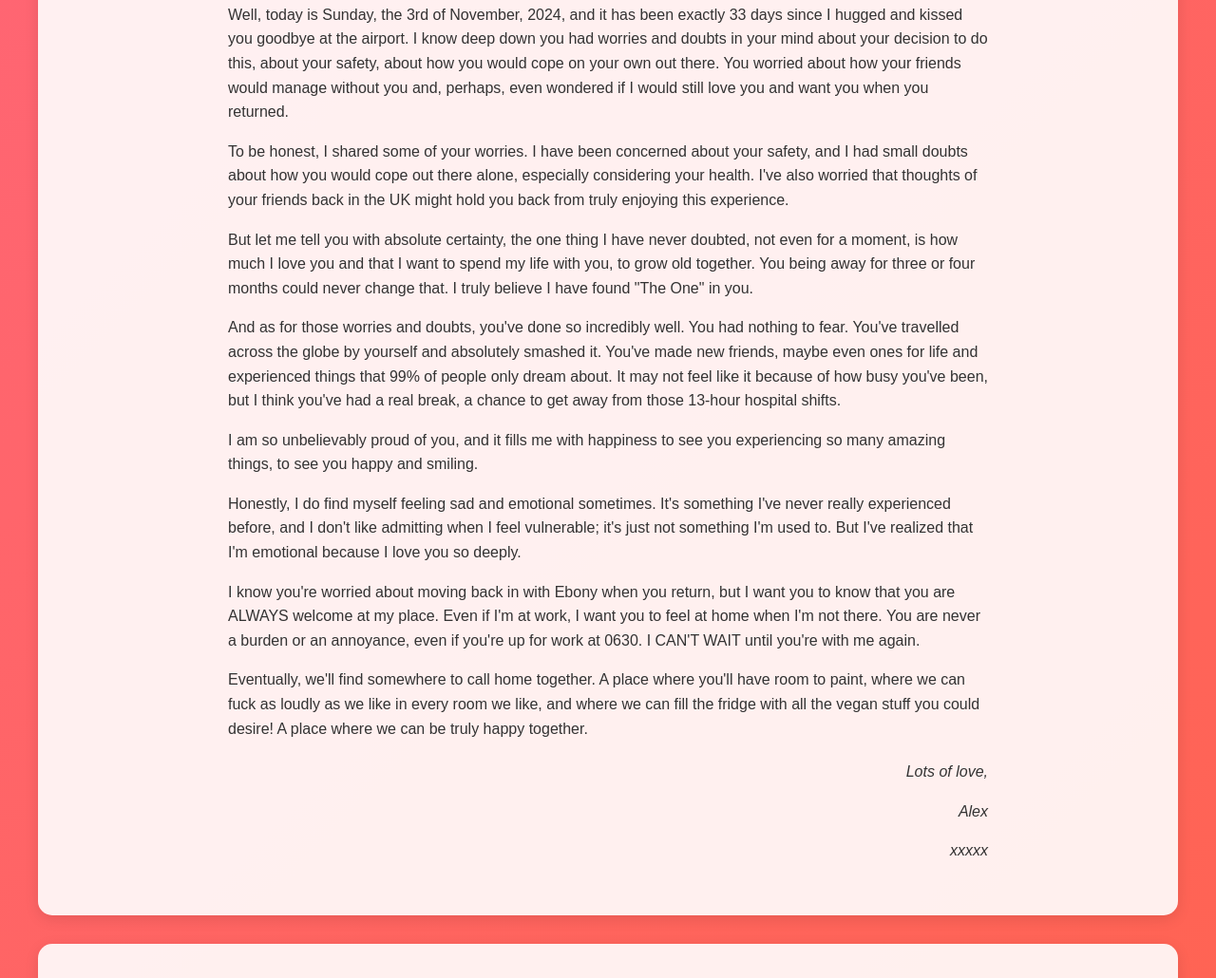
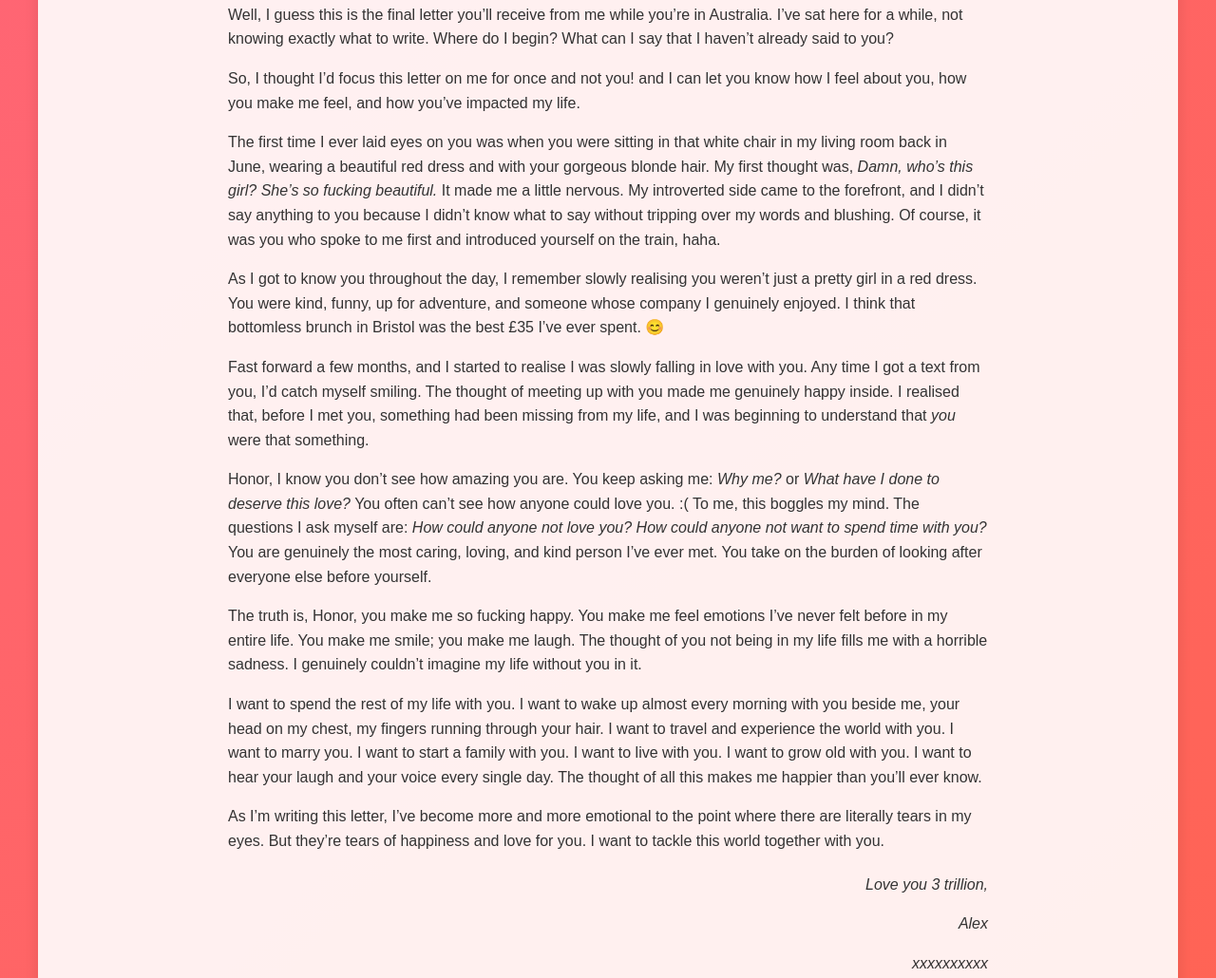
Before and after one commit to ShabalalaWATP/ShabalalaWATP.github.io, a plain HTML site: page index.html in a window 1280 px wide. Shown: the part 2327-3357 px from the top of the page at 95% size. Drawn offline with nearby package versions, Linux system fonts and the light colour scheme.

Commit message:
Update index.html

```diff
--- a/index.html
+++ b/index.html
@@ -42,11 +42,11 @@
     <section id="audio-buttons">
         <h2>Music for Honor</h2>
         <div class="button-container">
-            <button onclick="playAudio('audio/Pop-Dance12.mp3', this)">
+            <button onclick="playAudio('audio/A LOVE SONG.mp3', this)">
                 <img src="images/audio-icon.png" alt="Play" class="audio-icon">
                 <span class="button-text">Play Honors Dance Song</span>
             </button>
-            <button onclick="playAudio('audio/Pop-Rock12.mp3', this)">
+            <button onclick="playAudio('audio/A SEX SONG.mp3', this)">
                 <img src="images/audio-icon.png" alt="Play" class="audio-icon">
                 <span class="button-text">Play Honors Rock Song</span>
             </button>
@@ -76,7 +76,7 @@
     <section id="videos">
         <h2>Videos</h2>
         <div class="video-container">
-            <iframe width="560" height="315" src="https://www.youtube.com/embed/-mPtVbtBojs?si=02ngDoKi6XQyrGWr" frameborder="0" allow="accelerometer; autoplay; clipboard-write; encrypted-media; gyroscope; picture-in-picture" allowfullscreen></iframe>
+            <iframe width="560" height="315" src="https://www.youtube.com/embed/DFmkPjDdfOo?si=VP0iTsIFv9xt8nMl" frameborder="0" allow="accelerometer; autoplay; clipboard-write; encrypted-media; gyroscope; picture-in-picture" allowfullscreen></iframe>
             <iframe width="560" height="315" src="https://www.youtube.com/embed/ELKbtFljucQ?si=jSkfOq8ohA7LrRil" frameborder="0" allow="accelerometer; autoplay; clipboard-write; encrypted-media; gyroscope; picture-in-picture" allowfullscreen></iframe>
             <iframe width="560" height="315" src="https://www.youtube.com/embed/_ih1EuMLspY?si=B0lPypfeHvmcmPMm" frameborder="0" allow="accelerometer; autoplay; clipboard-write; encrypted-media; gyroscope; picture-in-picture" allowfullscreen></iframe>
         </div>
@@ -89,18 +89,19 @@
 <section id="letter">
     <h2>A Letter</h2>
     <div class="letter">
-        <p>Well, today is Sunday, the 3rd of November, 2024, and it has been exactly 33 days since I hugged and kissed you goodbye at the airport. I know deep down you had worries and doubts in your mind about your decision to do this, about your safety, about how you would cope on your own out there. You worried about how your friends would manage without you and, perhaps, even wondered if I would still love you and want you when you returned.</p>
-        <p>To be honest, I shared some of your worries. I have been concerned about your safety, and I had small doubts about how you would cope out there alone, especially considering your health. I've also worried that thoughts of your friends back in the UK might hold you back from truly enjoying this experience.</p>
-        <p>But let me tell you with absolute certainty, the one thing I have never doubted, not even for a moment, is how much I love you and that I want to spend my life with you, to grow old together. You being away for three or four months could never change that. I truly believe I have found "The One" in you.</p>
-        <p>And as for those worries and doubts, you've done so incredibly well. You had nothing to fear. You've travelled across the globe by yourself and absolutely smashed it. You've made new friends, maybe even ones for life and experienced things that 99% of people only dream about. It may not feel like it because of how busy you've been, but I think you've had a real break, a chance to get away from those 13-hour hospital shifts.</p>
-        <p>I am so unbelievably proud of you, and it fills me with happiness to see you experiencing so many amazing things, to see you happy and smiling.</p>
-        <p>Honestly, I do find myself feeling sad and emotional sometimes. It's something I've never really experienced before, and I don't like admitting when I feel vulnerable; it's just not something I'm used to. But I've realized that I'm emotional because I love you so deeply.</p>
-        <p>I know you're worried about moving back in with Ebony when you return, but I want you to know that you are ALWAYS welcome at my place. Even if I'm at work, I want you to feel at home when I'm not there. You are never a burden or an annoyance, even if you're up for work at 0630. I CAN'T WAIT until you're with me again.</p>
-        <p>Eventually, we'll find somewhere to call home together. A place where you'll have room to paint, where we can fuck as loudly as we like in every room we like, and where we can fill the fridge with all the vegan stuff you could desire! A place where we can be truly happy together.</p>
+        <p>Well, I guess this is the final letter you’ll receive from me while you’re in Australia. I’ve sat here for a while, not knowing exactly what to write. Where do I begin? What can I say that I haven’t already said to you?</p>
+        <p>So, I thought I’d focus this letter on me for once and not you! and I can let you know how I feel about you, how you make me feel, and how you’ve impacted my life.</p>
+        <p>The first time I ever laid eyes on you was when you were sitting in that white chair in my living room back in June, wearing a beautiful red dress and with your gorgeous blonde hair. My first thought was, <em>Damn, who’s this girl? She’s so fucking beautiful.</em> It made me a little nervous. My introverted side came to the forefront, and I didn’t say anything to you because I didn’t know what to say without tripping over my words and blushing. Of course, it was you who spoke to me first and introduced yourself on the train, haha.</p>
+        <p>As I got to know you throughout the day, I remember slowly realising you weren’t just a pretty girl in a red dress. You were kind, funny, up for adventure, and someone whose company I genuinely enjoyed. I think that bottomless brunch in Bristol was the best £35 I’ve ever spent. 😊</p>
+        <p>Fast forward a few months, and I started to realise I was slowly falling in love with you. Any time I got a text from you, I’d catch myself smiling. The thought of meeting up with you made me genuinely happy inside. I realised that, before I met you, something had been missing from my life, and I was beginning to understand that <em>you</em> were that something.</p>
+        <p>Honor, I know you don’t see how amazing you are. You keep asking me: <em>Why me?</em> or <em>What have I done to deserve this love?</em> You often can’t see how anyone could love you. :( To me, this boggles my mind. The questions I ask myself are: <em>How could anyone not love you?</em> <em>How could anyone not want to spend time with you?</em> You are genuinely the most caring, loving, and kind person I’ve ever met. You take on the burden of looking after everyone else before yourself.</p>
+        <p>The truth is, Honor, you make me so fucking happy. You make me feel emotions I’ve never felt before in my entire life. You make me smile; you make me laugh. The thought of you not being in my life fills me with a horrible sadness. I genuinely couldn’t imagine my life without you in it.</p>
+        <p>I want to spend the rest of my life with you. I want to wake up almost every morning with you beside me, your head on my chest, my fingers running through your hair. I want to travel and experience the world with you. I want to marry you. I want to start a family with you. I want to live with you. I want to grow old with you. I want to hear your laugh and your voice every single day. The thought of all this makes me happier than you’ll ever know.</p>
+        <p>As I’m writing this letter, I’ve become more and more emotional to the point where there are literally tears in my eyes. But they’re tears of happiness and love for you. I want to tackle this world together with you.</p>
         <div class="signature">
-            <p>Lots of love,</p>
+            <p>Love you 3 trillion,</p>
             <p>Alex</p>
-            <p>xxxxx</p>
+            <p>xxxxxxxxxx</p>
         </div>
     </div>
 </section>
```
